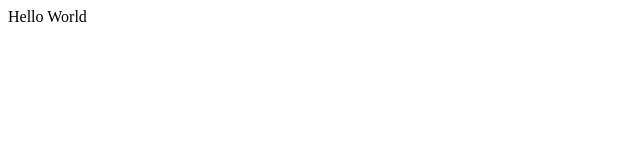
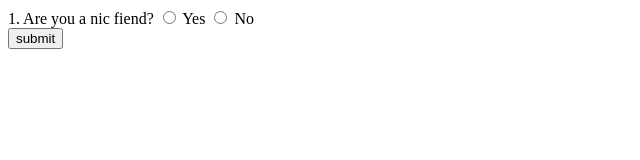
Before and after one commit to jasonN7539/jasonN7539.github.io, a plain HTML site: page index.html in a window 1280 px wide. Shown: the whole page, without its empty margins (0-640 px from the left). Drawn offline with nearby package versions, Linux system fonts and the light colour scheme.

Commit message:
basic logic and questions added

```diff
--- a/index.html
+++ b/index.html
@@ -1 +1,64 @@
-Hello World
+<!DOCTYPE html>
+<html lang="en">
+  <head>
+    <meta charset="UTF-8" />
+    <title>Luna 🐱‍👤</title>
+
+    <!-- This is a development version of Vue.js! -->
+    <script src="https://cdn.jsdelivr.net/npm/vue/dist/vue.js"></script>
+
+    <!-- import stylesheet -->
+    <link  href="https://cdnjs.cloudflare.com/ajax/libs/bootstrap-vue/2.21.2/bootstrap-vue.min.js" />
+
+    <!-- Google fonts -->
+    <link href="https://fonts.googleapis.com/css?family=Open+Sans" rel="stylesheet" />
+  </head>
+
+  <body>
+    <!-- Basic usage -->
+
+    <!-- <div id="app_basic" v-bind:title="timestamp" class="experiment-block">{{ message }}</div> -->
+    <div id="questions">{{ currQuestion }}
+        <input type="radio" id="one" value="One" v-model="picked" />
+        <label for="one">Yes</label>
+
+        <input type="radio" id="two" value="Two" v-model="picked" />
+        <label for="two">No</label>
+
+        <div></div>
+        <input type="button" id="questions" value="submit" @click="clickHandler"/>
+    </div>
+    <script>
+      new Vue({
+        el: "#questions",
+        data: {
+          picked: function() { return 'one'} ,
+          questionIndex: 0,
+          message: "1. Are you a nic fiend?",
+          questions: ["1. Are you a nic fiend?", "2. Do you rave?", "3. Are you grumpy today?", "4. Would you like to be my Valentines?"],
+          //currQuestion: this.questions[0]
+        },
+        computed: {
+            currQuestion: function () {
+                //this.questionIndex = this.questionIndex + 1;
+                return this.questions[this.questionIndex];
+
+            }
+        },
+        methods: {
+            clickHandler () {
+                if(this.questionIndex < 3){
+                    this.questionIndex += 1;
+                    console.log(this.picked);
+                }
+                if(this.questionIndex === 3 && this.picked == "Two") {
+                    alert("Too Bad")
+                }
+
+            }
+        }
+
+      })
+    </script>
+  </body>
+</html>
```
Also changed, not shown: pose.jpg (added).
